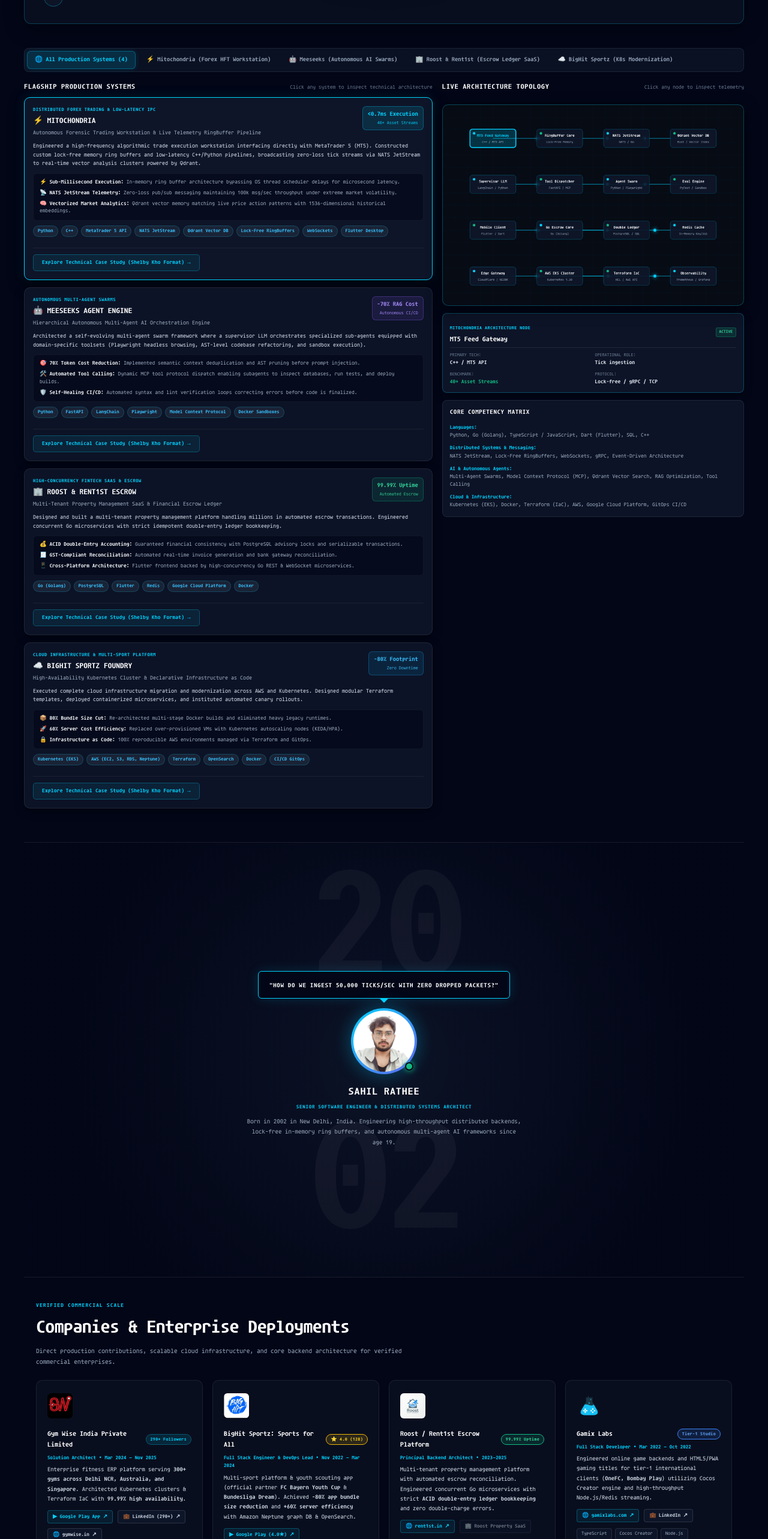
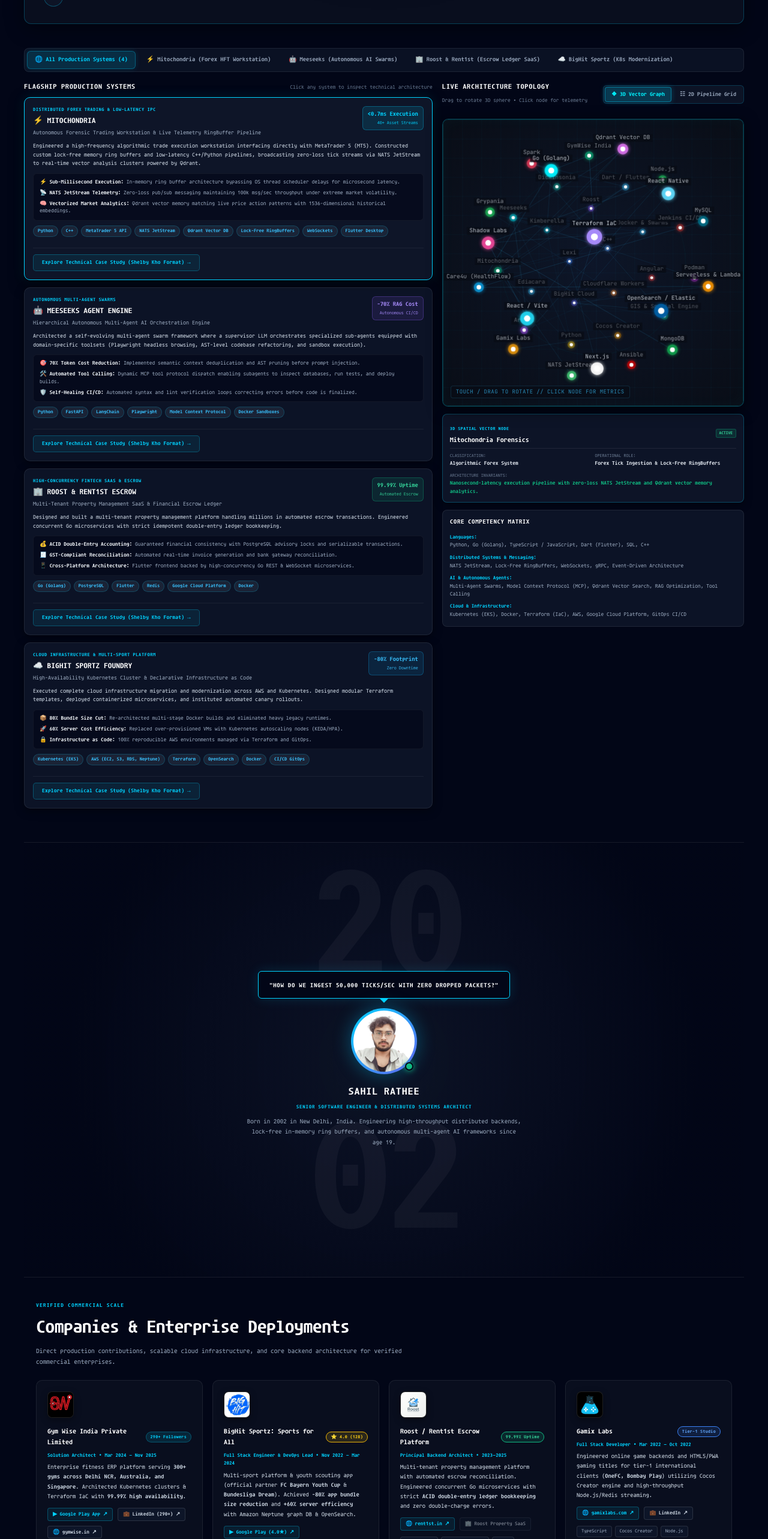
Before and after one commit to InforttsOrg/project-artits, a React (Vite) app: page / in a window 1280 px wide. Shown: the part 1300-3866 px from the top of the page at 60% size. Built offline with nearby package versions, Linux system fonts and the light colour scheme; no server answers; a web font is replaced by a local one.

Commit message:
fix(branding): use exact GymWise and BigHit logos and restore 3D Vector Graph in architecture topology

```diff
--- a/src/components/AboutCapabilitiesSection.tsx
+++ b/src/components/AboutCapabilitiesSection.tsx
@@ -79,7 +79,7 @@ export const AboutCapabilitiesSection: React.FC<AboutCapabilitiesSectionProps> =
           {/* Company 1: Gym Wise India */}
           <div className="company-card-anchor">
             <div className="company-logo-slot">
-              <img src="/companies/gymwise.png" alt="Gym Wise India" className="company-logo-img square" />
+              <img src="/companies/gymwise.png" alt="Gym Wise India" className="company-logo-img" />
             </div>
             <div className="company-info-slot">
               <div className="company-header-row">
@@ -132,7 +132,7 @@ export const AboutCapabilitiesSection: React.FC<AboutCapabilitiesSectionProps> =
           {/* Company 2: BigHit Sportz */}
           <div className="company-card-anchor">
             <div className="company-logo-slot">
-              <img src="/companies/bighit.png" alt="BigHit Sportz" className="company-logo-img square" />
+              <img src="/companies/bighit.png" alt="BigHit Sportz" className="company-logo-img" />
             </div>
             <div className="company-info-slot">
               <div className="company-header-row">
--- a/src/components/ArchitectPortfolioView.tsx
+++ b/src/components/ArchitectPortfolioView.tsx
@@ -1,6 +1,7 @@
 import React, { useState, useEffect, useRef } from 'react';
 import { Link } from 'react-router-dom';
 import { InteractiveCanvasGraphic } from './InteractiveCanvasGraphic';
+import { MemoryGraph3D, GraphNode } from './MemoryGraph3D';
 import { AboutCapabilitiesSection } from './AboutCapabilitiesSection';
 import { ComeSayHiModal } from './ComeSayHiModal';
 
@@ -78,6 +79,8 @@ export const ArchitectPortfolioView: React.FC<ArchitectPortfolioViewProps> = ({
 }) => {
   const [activeTab, setActiveTab] = useState<'all' | 'mitochondria' | 'meeseeks' | 'roost' | 'bighit'>('all');
   const [selectedNode, setSelectedNode] = useState<SystemNode | null>(TOPOLOGY_NODES[0]);
+  const [selected3DNode, setSelected3DNode] = useState<GraphNode | null>(null);
+  const [topologyViewMode, setTopologyViewMode] = useState<'3d' | '2d'>('3d');
   const [expandedSystem, setExpandedSystem] = useState<string>('mitochondria');
   const [isSayHiOpen, setIsSayHiOpen] = useState<boolean>(false);
   const canvasRef = useRef<HTMLCanvasElement | null>(null);
@@ -522,12 +525,44 @@ export const ArchitectPortfolioView: React.FC<ArchitectPortfolioViewProps> = ({
 
         {/* Right Column: Interactive Architecture Topology & Node Inspector */}
         <aside className="topology-sidebar-section" id="topology">
-          <div className="section-header-row">
+          <div className="section-header-row topology-header-row">
+            <div>
               <h2 className="deck-section-title">Live Architecture Topology</h2>
-            <span className="deck-section-hint">Click any node to inspect telemetry</span>
+              <span className="deck-section-hint">
+                {topologyViewMode === '3d' ? 'Drag to rotate 3D sphere • Click node for telemetry' : 'Click any node to inspect pipeline telemetry'}
+              </span>
+            </div>
+            <div className="topology-view-toggle">
+              <button
+                type="button"
+                className={`topology-toggle-pill ${topologyViewMode === '3d' ? 'active' : ''}`}
+                onClick={() => setTopologyViewMode('3d')}
+              >
+                ❖ 3D Vector Graph
+              </button>
+              <button
+                type="button"
+                className={`topology-toggle-pill ${topologyViewMode === '2d' ? 'active' : ''}`}
+                onClick={() => setTopologyViewMode('2d')}
+              >
+                ☷ 2D Pipeline Grid
+              </button>
+            </div>
           </div>
 
           <div className="topology-canvas-container">
+            {topologyViewMode === '3d' ? (
+              <MemoryGraph3D
+                onSelectNode={(node) => {
+                  setSelected3DNode(node);
+                  if (node.id === 'mitochondria') setExpandedSystem('mitochondria');
+                  else if (node.id === 'meeseeks') setExpandedSystem('meeseeks');
+                  else if (node.id === 'roost') setExpandedSystem('roost');
+                  else if (node.id === 'bighit_cloud' || node.id === 'bighit') setExpandedSystem('bighit');
+                }}
+                activeNode={selected3DNode}
+              />
+            ) : (
               <canvas
                 ref={canvasRef}
                 width={720}
@@ -535,10 +570,45 @@ export const ArchitectPortfolioView: React.FC<ArchitectPortfolioViewProps> = ({
                 className="topology-canvas"
                 onClick={handleCanvasClick}
               />
+            )}
           </div>
 
           {/* Selected Node Technical Telemetry Box */}
-          {selectedNode && (
+          {topologyViewMode === '3d' ? (
+            <div className="node-telemetry-box">
+              <div className="node-telemetry-header">
+                <div>
+                  <span className="node-sys-id">
+                    {selected3DNode ? (selected3DNode.type === 'project' ? 'PRODUCTION PROJECT NODE' : 'ENGINEERING CAPABILITY NODE') : '3D SPATIAL VECTOR NODE'}
+                  </span>
+                  <h4 className="node-title">{selected3DNode ? selected3DNode.label : 'Mitochondria Forensics'}</h4>
+                </div>
+                <span className="node-status-pill">{selected3DNode?.status?.toUpperCase() || 'ACTIVE'}</span>
+              </div>
+              <div className="node-meta-grid">
+                <div className="node-meta-item">
+                  <span className="meta-label">Classification:</span>
+                  <span className="meta-val">{selected3DNode ? (selected3DNode.type === 'project' ? 'Production System' : 'Core Technology') : 'Algorithmic Forex System'}</span>
+                </div>
+                <div className="node-meta-item">
+                  <span className="meta-label">Operational Role:</span>
+                  <span className="meta-val">{selected3DNode ? selected3DNode.desc : 'Forex Tick Ingestion & Lock-Free RingBuffers'}</span>
+                </div>
+                <div className="node-meta-item full-width">
+                  <span className="meta-label">Architecture Invariants:</span>
+                  <span className="meta-val highlight">{selected3DNode ? selected3DNode.details : 'Nanosecond-latency execution pipeline with zero-loss NATS JetStream and Qdrant vector memory analytics.'}</span>
+                </div>
+                {selected3DNode?.link && (
+                  <div className="node-meta-item full-width">
+                    <span className="meta-label">Direct Endpoint:</span>
+                    <a href={selected3DNode.link} target="_blank" rel="noopener noreferrer" className="node-link-pill">
+                      {selected3DNode.link} ↗
+                    </a>
+                  </div>
+                )}
+              </div>
+            </div>
+          ) : selectedNode && (
             <div className="node-telemetry-box">
               <div className="node-telemetry-header">
                 <div>
--- a/src/components/MemoryGraph3D.tsx
+++ b/src/components/MemoryGraph3D.tsx
@@ -153,6 +153,26 @@ export const INITIAL_NODES: Omit<GraphNode, 'x' | 'y' | 'z'>[] = [
     details: 'Cloud infrastructure optimization project resulting in an 80% reduction in footprint for a major sports platform. Engineered using AWS, Terraform, and Kubernetes.',
     status: 'Active',
     color: '#6366f1'
+  },
+  {
+    id: 'gymwise',
+    label: 'GymWise India',
+    type: 'project',
+    desc: 'Enterprise Fitness ERP & K8s',
+    details: 'Global fitness operations SaaS serving 300+ gyms across Delhi NCR, Australia, and Singapore. Containerized microservices & Terraform IaC with 99.99% high availability.',
+    status: 'Active',
+    color: '#10b981',
+    link: 'https://gymwise.in'
+  },
+  {
+    id: 'gamixlabs',
+    label: 'Gamix Labs',
+    type: 'project',
+    desc: 'Online Game Engine & Backend',
+    details: 'Engineered online game backends and HTML5/PWA gaming titles for tier-1 clients (OneFC, Bombay Play) using Cocos Creator engine and high-throughput Node.js streaming.',
+    status: 'Active',
+    color: '#f59e0b',
+    link: 'https://gamixlabs.com'
   },
   // SKILLS (Luminous Neon Violet / Electric Amber / Laser Mint)
   {
@@ -386,7 +406,12 @@ const LINKS: GraphLink[] = [
   { source: 'gis', target: 'bighit_cloud' },
   { source: 'gis', target: 'spark' },
   { source: 'mysql', target: 'care4u' },
-  { source: 'ansible', target: 'bighit_cloud' }
+  { source: 'ansible', target: 'bighit_cloud' },
+  { source: 'k8s', target: 'gymwise' },
+  { source: 'terraform', target: 'gymwise' },
+  { source: 'go', target: 'gymwise' },
+  { source: 'cocos', target: 'gamixlabs' },
+  { source: 'nodejs', target: 'gamixlabs' }
 ];
 
 interface MemoryGraph3DProps {
--- a/src/index.css
+++ b/src/index.css
@@ -1731,9 +1731,52 @@ kbd {
   gap: 12px;
 }
 
+.topology-header-row {
+  display: flex;
+  justify-content: space-between;
+  align-items: center;
+  flex-wrap: wrap;
+  gap: 8px;
+}
+
+.topology-view-toggle {
+  display: flex;
+  gap: 4px;
+  background: rgba(15, 23, 42, 0.8);
+  padding: 2px;
+  border-radius: 6px;
+  border: 1px solid rgba(0, 210, 255, 0.2);
+}
+
+.topology-toggle-pill {
+  background: transparent;
+  border: none;
+  color: #94a3b8;
+  padding: 4px 10px;
+  border-radius: 4px;
+  font-size: 10px;
+  font-weight: 700;
+  cursor: pointer;
+  transition: all 0.15s ease;
+  font-family: inherit;
+}
+
+.topology-toggle-pill:hover {
+  color: #fff;
+  background: rgba(255, 255, 255, 0.05);
+}
+
+.topology-toggle-pill.active {
+  background: rgba(0, 210, 255, 0.2);
+  color: #00f3ff;
+  border: 1px solid rgba(0, 210, 255, 0.4);
+  box-shadow: 0 0 10px rgba(0, 210, 255, 0.25);
+}
+
 .topology-canvas-container {
   width: 100%;
-  aspect-ratio: 720 / 480;
+  height: 480px;
+  min-height: 480px;
   background: #070b14;
   border: 1px solid var(--border-cyan);
   border-radius: 10px;
@@ -1814,6 +1857,27 @@ kbd {
 
 .meta-val.highlight {
   color: #10b981;
+}
+
+.node-meta-item.full-width {
+  grid-column: 1 / -1;
+}
+
+.node-link-pill {
+  color: #00f3ff;
+  text-decoration: none;
+  font-size: 9px;
+  font-weight: 700;
+  display: inline-flex;
+  align-items: center;
+  gap: 4px;
+  margin-top: 2px;
+  transition: opacity 0.15s;
+}
+
+.node-link-pill:hover {
+  text-decoration: underline;
+  opacity: 0.85;
 }
 
 /* Competency Matrix Card */
@@ -3341,21 +3405,26 @@ kbd {
 }
 
 .company-logo-slot {
-  height: 48px;
+  min-height: 44px;
   display: flex;
   align-items: center;
 }
 
 .company-logo-img {
-  max-height: 42px;
-  max-width: 180px;
-  object-fit: contain;
+  height: 44px;
+  width: 44px;
+  object-fit: cover;
+  border-radius: 8px;
+  border: 1px solid rgba(255, 255, 255, 0.12);
+  box-shadow: 0 4px 12px rgba(0, 0, 0, 0.35);
+  background: #000;
 }
 
 .company-logo-img.square {
-  max-height: 42px;
-  width: auto;
-  border-radius: 6px;
+  height: 44px;
+  width: 44px;
+  object-fit: cover;
+  border-radius: 8px;
 }
 
 .company-info-slot {
```
Also changed, not shown: public/companies/bighit.png, public/companies/gymwise.png, 7 other files (tests, documents, lock files or other folders). Lines whose indentation alone changed are shown as unchanged.
